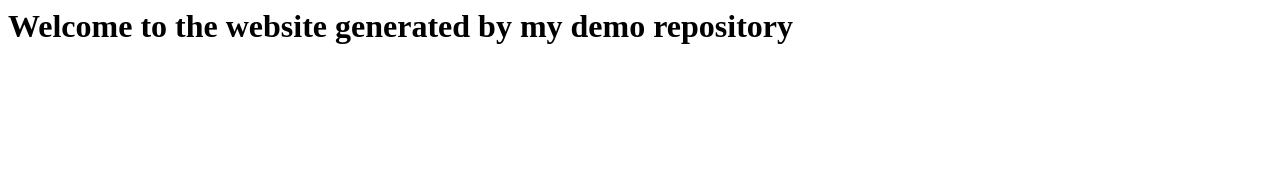
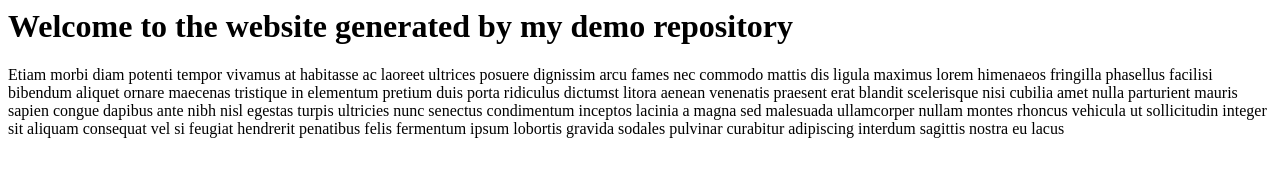
Before and after one commit to Kaporg/demo-repository, a website: page index.html in a window 1280 px wide. Drawn offline with Linux system fonts and the light colour scheme.

Commit message:
Update index.html

```diff
--- a/index.html
+++ b/index.html
@@ -1 +1,3 @@
 <h1>Welcome to the website generated by my demo repository</h1>
+
+<p>Etiam morbi diam potenti tempor vivamus at habitasse ac laoreet ultrices posuere dignissim arcu fames nec commodo mattis dis ligula maximus lorem himenaeos fringilla phasellus facilisi bibendum aliquet ornare maecenas tristique in elementum pretium duis porta ridiculus dictumst litora aenean venenatis praesent erat blandit scelerisque nisi cubilia amet nulla parturient mauris sapien congue dapibus ante nibh nisl egestas turpis ultricies nunc senectus condimentum inceptos lacinia a magna sed malesuada ullamcorper nullam montes rhoncus vehicula ut sollicitudin integer sit aliquam consequat vel si feugiat hendrerit penatibus felis fermentum ipsum lobortis gravida sodales pulvinar curabitur adipiscing interdum sagittis nostra eu lacus</p>
```
